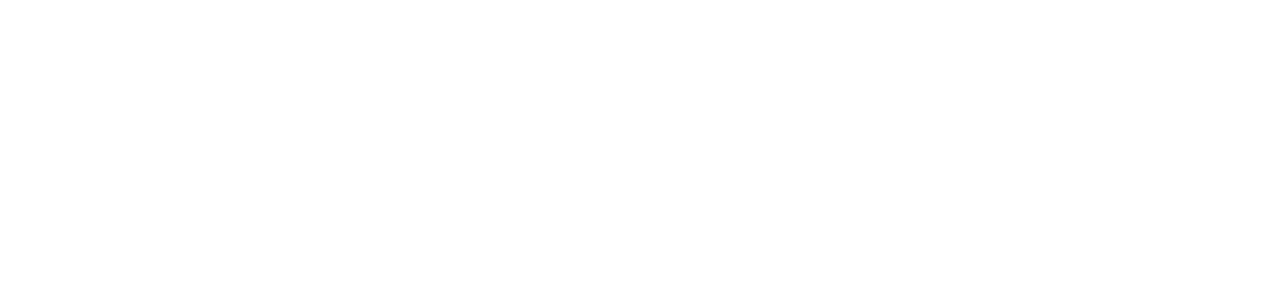
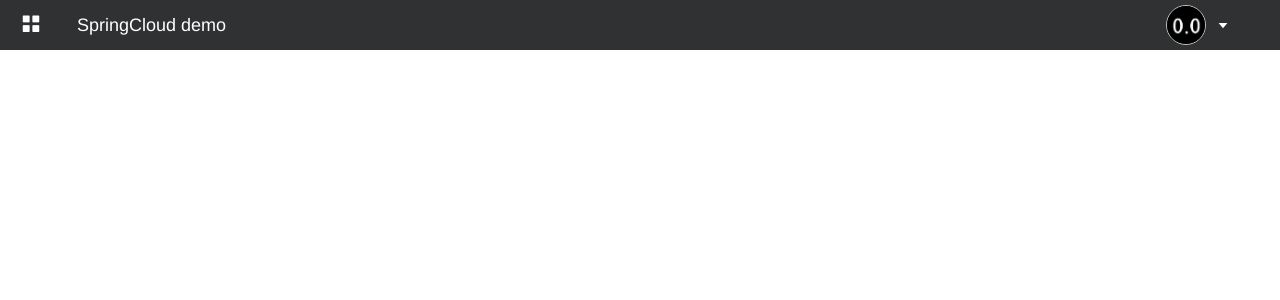
Before and after one commit to tianyao9hen/springcloud-demo, a Vue app in the folder springcloud-vue/: page /dashboard in a window 1280 px wide. Shown: the top 300 px of the page. Built offline with nearby package versions, Linux system fonts and the light colour scheme; sample sign-in values are in the browser's storage.

Commit message:
前端登陆+存在cookie的情况下自动登陆

```diff
--- a/springcloud-vue/src/assets/css/base.css
+++ b/springcloud-vue/src/assets/css/base.css
@@ -25,6 +25,12 @@
     width: 100vw;
 }
 
+.wrapper {
+    width: 100%;
+    height: 100%;
+    overflow: hidden;
+}
+
 a {
     color: var(--color-text);
     text-decoration: none;
--- a/springcloud-vue/src/common/cookieUtils.js
+++ b/springcloud-vue/src/common/cookieUtils.js
@@ -15,7 +15,8 @@
     let cookieArr = window.document.cookie.split(';');
     for(let i = 0; i < cookieArr.length; i++) {
         let arr = cookieArr[i].split('=');
-        if(arr[0] === key) {
+        let cookieKey = arr[0].replace(/^\s*|\s*$/g,"")
+        if(cookieKey === key) {
             return arr[1];
         }
     }
--- /dev/null
+++ b/springcloud-vue/src/components/common/Header.vue
@@ -0,0 +1,167 @@
+<template>
+    <div class="header">
+        <!-- 折叠按钮 -->
+        <div class="collapse-btn"><!--@click="collapseChage"-->
+            <i class="el-icon-menu"></i>
+        </div>
+        <div class="logo">SpringCloud demo</div>
+        <div class="header-right">
+            <div class="header-user-con">
+                <!--欢迎访问齐鲁交通智能物业管理系统，{{username}}！-->
+                <!-- 全屏显示 -->
+                <!--<div class="btn-fullscreen" @click="handleFullScreen">
+                  <el-tooltip effect="dark" :content="fullscreen?`取消全屏`:`全屏`" placement="bottom">
+                    <i class="el-icon-rank"></i>
+                  </el-tooltip>
+                </div>-->
+                <!-- 消息中心 -->
+                <!--<div class="btn-bell">
+                  <el-tooltip effect="dark" :content="message?`有${message}条未读消息`:`消息中心`" placement="bottom">
+                    <router-link to="/tabs">
+                      <i class="el-icon-bell"></i>
+                    </router-link>
+                  </el-tooltip>
+                  <span class="btn-bell-badge" v-if="message"></span>
+                </div>-->
+                <!-- 用户头像 -->
+                <div class="user-avator">
+                    <img src="../../assets/img/touxiang.jpg">
+                </div>
+                <!-- 用户名下拉菜单 -->
+                <el-dropdown class="user-name" trigger="click" @command="handleCommand">
+                    <span class="el-dropdown-link">
+                        {{username}}
+                        <i class="el-icon-caret-bottom"></i>
+                    </span>
+                    <el-dropdown-menu slot="dropdown">
+                        <!--<router-link to="/admin">
+                            <el-dropdown-item>用户信息</el-dropdown-item>
+                        </router-link>-->
+                        <el-dropdown-item command="upPassword">修改密码</el-dropdown-item>
+                        <el-dropdown-item divided command="logout">退出登录</el-dropdown-item>
+                    </el-dropdown-menu>
+                </el-dropdown>
+            </div>
+        </div>
+
+    </div>
+</template>
+
+<script>
+    export default {
+        name: 'Header',
+        data(){
+            return {
+                collapse: false,
+                fullscreen: false,
+                //username: 'admin',
+                message: 2,
+            }
+        },
+        computed: {
+            username(){
+                let userEntity = JSON.parse(sessionStorage.getItem('userEntity'));
+                if(userEntity != null) return userEntity.userName;
+                return "";
+            }
+        },
+        watch: {
+            username(){
+                let userEntity = JSON.parse(sessionStorage.getItem('userEntity'));
+                if(userEntity != null) return userEntity.userName;
+                return "";
+            }
+        },
+        methods: {
+            handleCommand(command){
+                this.$message('click on item ' + command);
+            }
+        }
+    }
+
+</script>
+
+<style scoped>
+    .header {
+        background-color: #303133;
+        position: relative;
+        box-sizing: border-box;
+        width: 100%;
+        height: 50px;
+        font-size: 22px;
+        color: #fff;
+    }
+    .collapse-btn {
+        float: left;
+        padding: 0 15px;
+        cursor: pointer;
+        line-height: 50px;
+        margin: 0 5px;
+    }
+    .header .logo {
+        float: left;
+        width: 300px;
+        font-size: 18px;
+        line-height: 50px;
+        padding: 0 15px;
+    }
+    .header-right {
+        float: right;
+        padding-right: 50px;
+    }
+    .header-user-con {
+        display: flex;
+        height: 50px;
+        align-items: center;
+    }
+    .btn-fullscreen {
+        transform: rotate(45deg);
+        margin-right: 5px;
+        font-size: 24px;
+    }
+    .btn-bell,
+    .btn-fullscreen {
+        position: relative;
+        width: 30px;
+        height: 30px;
+        text-align: center;
+        border-radius: 15px;
+        cursor: pointer;
+    }
+    .btn-bell-badge {
+        position: absolute;
+        right: 0;
+        top: -2px;
+        width: 8px;
+        height: 8px;
+        border-radius: 4px;
+        background: #f56c6c;
+        color: #fff;
+    }
+    .btn-bell .el-icon-bell {
+        color: #fff;
+    }
+    .user-name {
+        margin-left: 10px;
+    }
+    .user-avator {
+        margin-left: 20px;
+    }
+    .user-avator img {
+        display: block;
+        width: 40px;
+        height: 40px;
+        border-radius: 50%;
+        border: solid 1px #c1c1c1;
+    }
+    .el-dropdown-link {
+        color: #fff;
+        cursor: pointer;
+    }
+    .el-dropdown-menu__item {
+        text-align: center;
+    }
+    .collapse-btn:hover{
+        background-color: #616161;
+    }
+</style>
--- /dev/null
+++ b/springcloud-vue/src/components/common/Home.vue
@@ -0,0 +1,53 @@
+<template>
+    <div class="wrapper">
+        <div v-if="isLogin">
+            <v-header/>
+        </div>
+    </div>
+</template>
+
+<script>
+    import vHeader from './Header'
+    import {getCookie,setCookie,removeCookie} from 'common/cookieUtils'
+    import {login} from 'network/auth'
+
+    export default {
+        name: 'Home',
+        data(){
+            return {
+                isLogin: false,
+                userEntity: null
+            }
+        },
+        components: {
+            vHeader
+        },
+        created(){
+            //判断是否登陆
+            this.userEntity = JSON.parse(sessionStorage.getItem('userEntity'));
+            if(this.userEntity == null){
+                let loginName = getCookie("loginName");
+                let loginPassword = getCookie("loginPassword");
+                if(loginName && loginPassword){
+                    login({
+                        loginName,
+                        loginPassword
+                    }).then(res => {
+                        this.isLogin = true;
+                    }).catch(error => {
+                        this.$router.replace('/login')
+                    })
+                }else{
+                    this.$router.replace('/login')
+                }
+            }else{
+                this.isLogin = true;
+            }
+        }
+    }
+
+</script>
+
+<style scoped>
+
+</style>
--- a/springcloud-vue/src/network/auth.js
+++ b/springcloud-vue/src/network/auth.js
@@ -2,14 +2,33 @@
  * Created by admin on 2020/7/16.
  */
 import {request} from './request'
+import {setCookie,removeCookie} from 'common/cookieUtils'
 import Qs from 'qs'
 
 const preUrl = '/auth';
 
+//登陆
 export function login(param){
-    return request({
-        url: preUrl + '/login',
-        method: 'post',
-        data: Qs.stringify(param),
+    return new Promise((resolve,reject) => {
+        request({
+            url: preUrl + '/login',
+            method: 'post',
+            data: Qs.stringify(param),
+        }).then(res => {
+            let result = res.data;
+            if(result.success){
+                setCookie('loginName',param.loginName,172800);
+                setCookie('loginPassword',param.loginPassword,172800);
+                sessionStorage.setItem('authorization',result.result.token);
+                sessionStorage.setItem('userEntity',JSON.stringify(result.result));
+                resolve(result.result);
+            }else{
+                removeCookie('loginName');
+                removeCookie('loginPassword');
+                sessionStorage.removeItem('authorization');
+                sessionStorage.removeItem('userEntity');
+                reject(result.error);
+            }
+        })
     })
 }
--- a/springcloud-vue/src/network/request.js
+++ b/springcloud-vue/src/network/request.js
@@ -4,7 +4,6 @@
 import axios from 'axios'
 
 export function request(config) {
-
     const instance = axios.create({
         baseURL: "http://localhost",
         timeout: 5000
--- a/springcloud-vue/src/router/index.js
+++ b/springcloud-vue/src/router/index.js
@@ -1,30 +1,28 @@
 import Vue from 'vue'
 import VueRouter from 'vue-router'
-import Home from '../views/Home.vue'
-
-//路由加载
-const Login = () => import('../views/common/Login')
 
 Vue.use(VueRouter)
 
   const routes = [
+      // {
+      //     path: '/',
+      //     redirect: '/dashboard',
+      // },
       {
-        path: '/',
-        name: 'Home',
-        component: Home
+          path: '/login',
+          component: resolve => require(['views/common/Login'],resolve),
       },
       {
-        path: '/about',
-        name: 'About',
-        // route level code-splitting
-        // this generates a separate chunk (about.[hash].js) for this route
-        // which is lazy-loaded when the route is visited.
-        component: () => import(/* webpackChunkName: "about" */ '../views/About.vue')
+          path: '/',
+          component: resolve => require(['components/common/Home'],resolve),
+          children: [
+              {
+                  path: '/dashboard',
+                  component: resolve => require(['views/common/dashboard'],resolve),
+                  meta: {title: '系统首页'}
+              }
+          ]
       },
-      {
-          path: '/login',
-          component: Login
-      }
 ]
 
 const router = new VueRouter({
--- a/springcloud-vue/src/store/index.js
+++ b/springcloud-vue/src/store/index.js
@@ -5,11 +5,16 @@
 
 export default new Vuex.Store({
     state: {
+
     },
     mutations: {
+
     },
     actions: {
+
     },
-  modules: {
-  }
+    getters: {
+
+    },
+    modules: {}
 })
--- /dev/null
+++ b/springcloud-vue/src/views/common/dashboard.vue
@@ -0,0 +1,16 @@
+<template>
+    <div>
+
+    </div>
+</template>
+
+<script>
+    export default {
+        name: 'dashboard'
+    }
+
+</script>
+
+<style scoped>
+
+</style>
```
Also changed, not shown: springcloud-vue/src/views/common/Login.vue (+5 -14 lines), springcloud-vue/src/assets/img/touxiang.jpg (added). Lines whose indentation alone changed are shown as unchanged.
